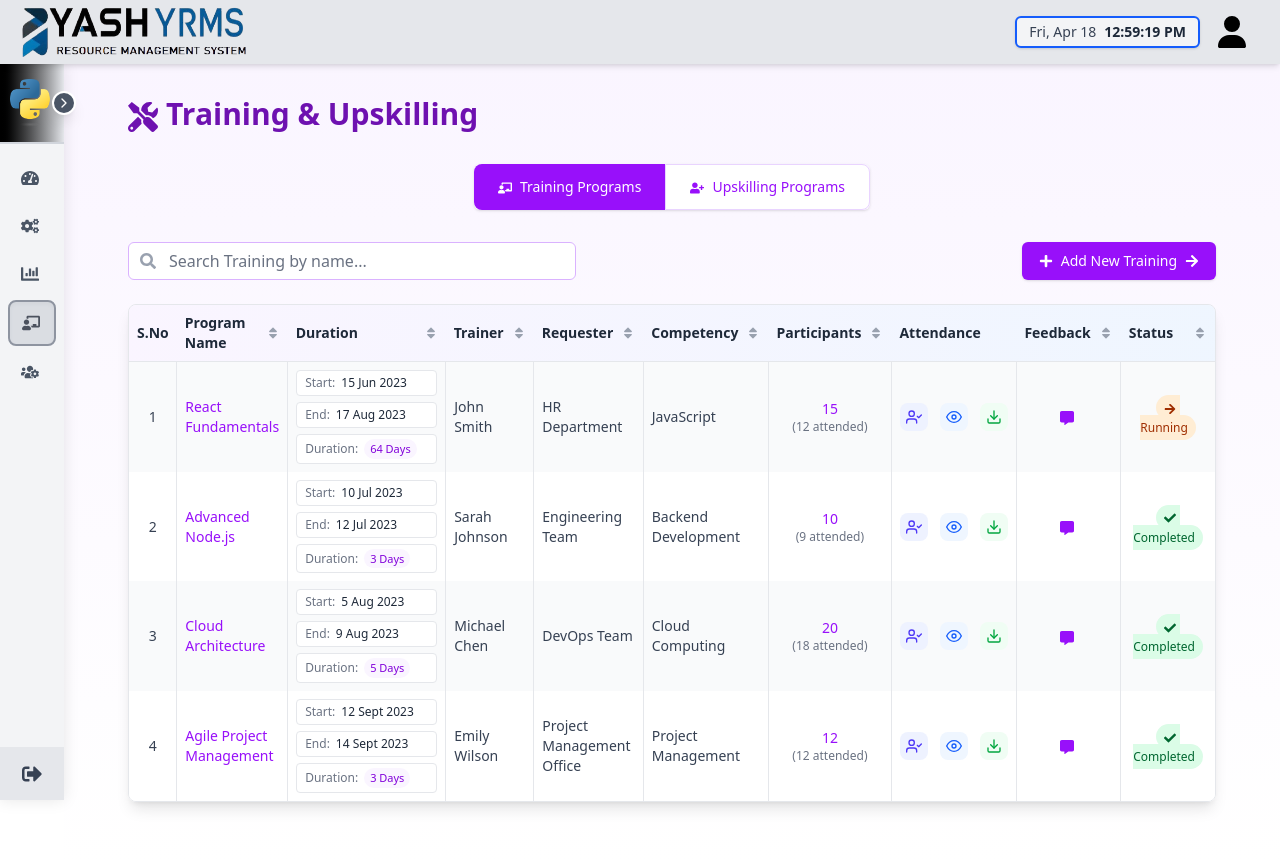
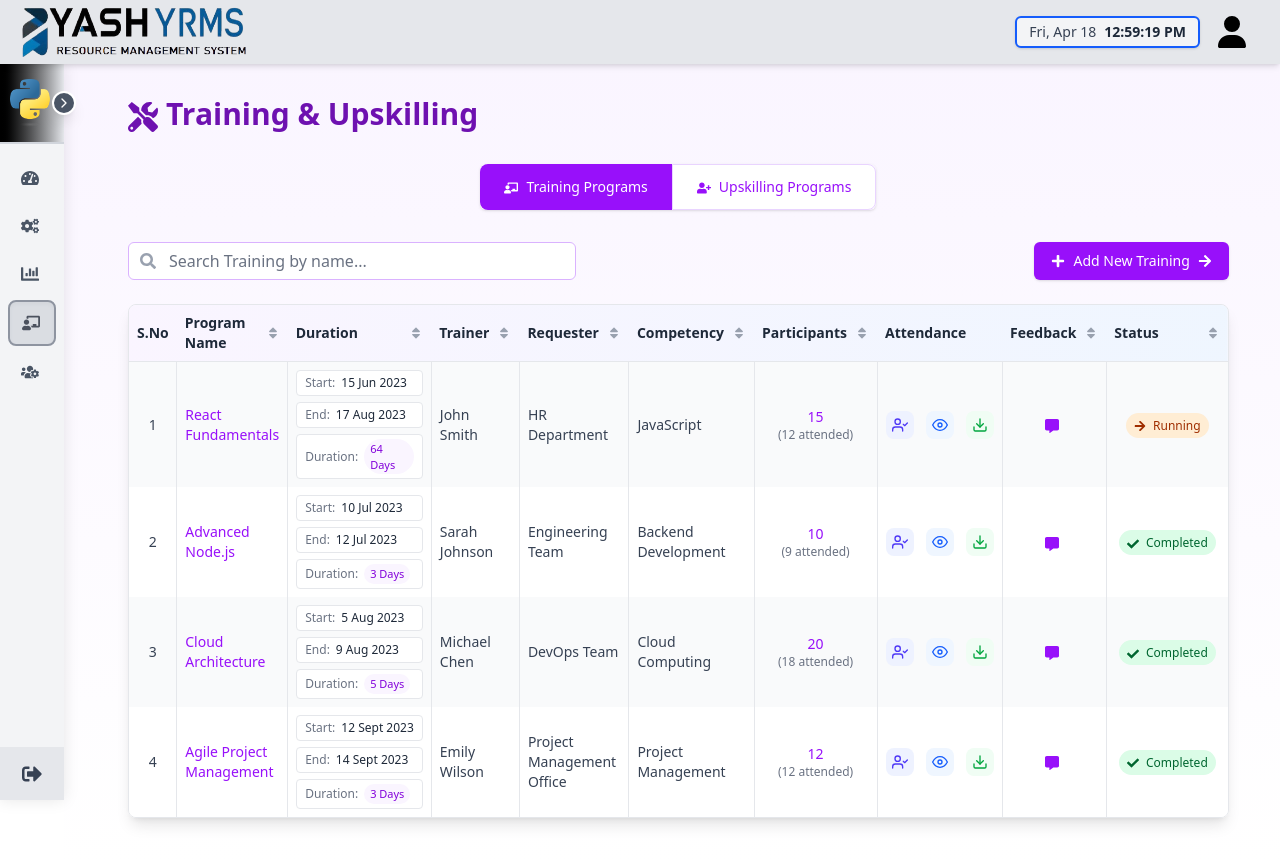
Before and after one commit to kartikey6699/YRMS-frontend, a React (Vite) app: page /manage-training in a window 1280 px wide. Shown: the top 864 px of the page. Built offline with nearby package versions, Linux system fonts and the light colour scheme; sample sign-in values are in the browser's storage.

Commit message:
Column width changes

```diff
--- a/src/component/Dashboard/Admin/Training&Upskilling/AssignTraining.jsx
+++ b/src/component/Dashboard/Admin/Training&Upskilling/AssignTraining.jsx
@@ -419,7 +419,7 @@ const AssignTraining = () => {
                         </button>
                       </div>
                     </td>
-                    <td className="p-2 text-gray-700 text-sm">
+                    <td className="p-2 text-gray-700 text-sm w-24">
                       {editingStatus === training.id ? (
                         <select
                           className="border border-purple-300 rounded p-1 text-sm focus:ring-purple-500 focus:border-purple-500 w-full"
@@ -437,7 +437,7 @@ const AssignTraining = () => {
                       ) : (
                         <button
                           onClick={() => setEditingStatus(training.id)}
-                          className="hover:bg-purple-100 rounded p-1 transition-colors w-full text-center"
+                          className="hover:bg-purple-100 rounded p-1 transition-colors w-full text-center truncate"
                         >
                           {getStatusBadge(training.status)}
                         </button>
@@ -617,7 +617,7 @@ const AssignTraining = () => {
                         </button>
                       </div>
                     </td>
-                    <td className="p-2 text-gray-700 text-sm">
+                    <td className="p-2 text-gray-700 text-sm w-24">
                       {editingStatus === upskilling.id ? (
                         <select
                           className="border border-purple-300 rounded p-1 text-sm focus:ring-purple-500 focus:border-purple-500 w-full"
@@ -635,7 +635,7 @@ const AssignTraining = () => {
                       ) : (
                         <button
                           onClick={() => setEditingStatus(upskilling.id)}
-                          className="hover:bg-purple-100 rounded p-1 transition-colors w-full text-center"
+                          className="hover:bg-purple-100 rounded p-1 transition-colors w-full text-center truncate"
                         >
                           {getStatusBadge(upskilling.status)}
                         </button>
```
